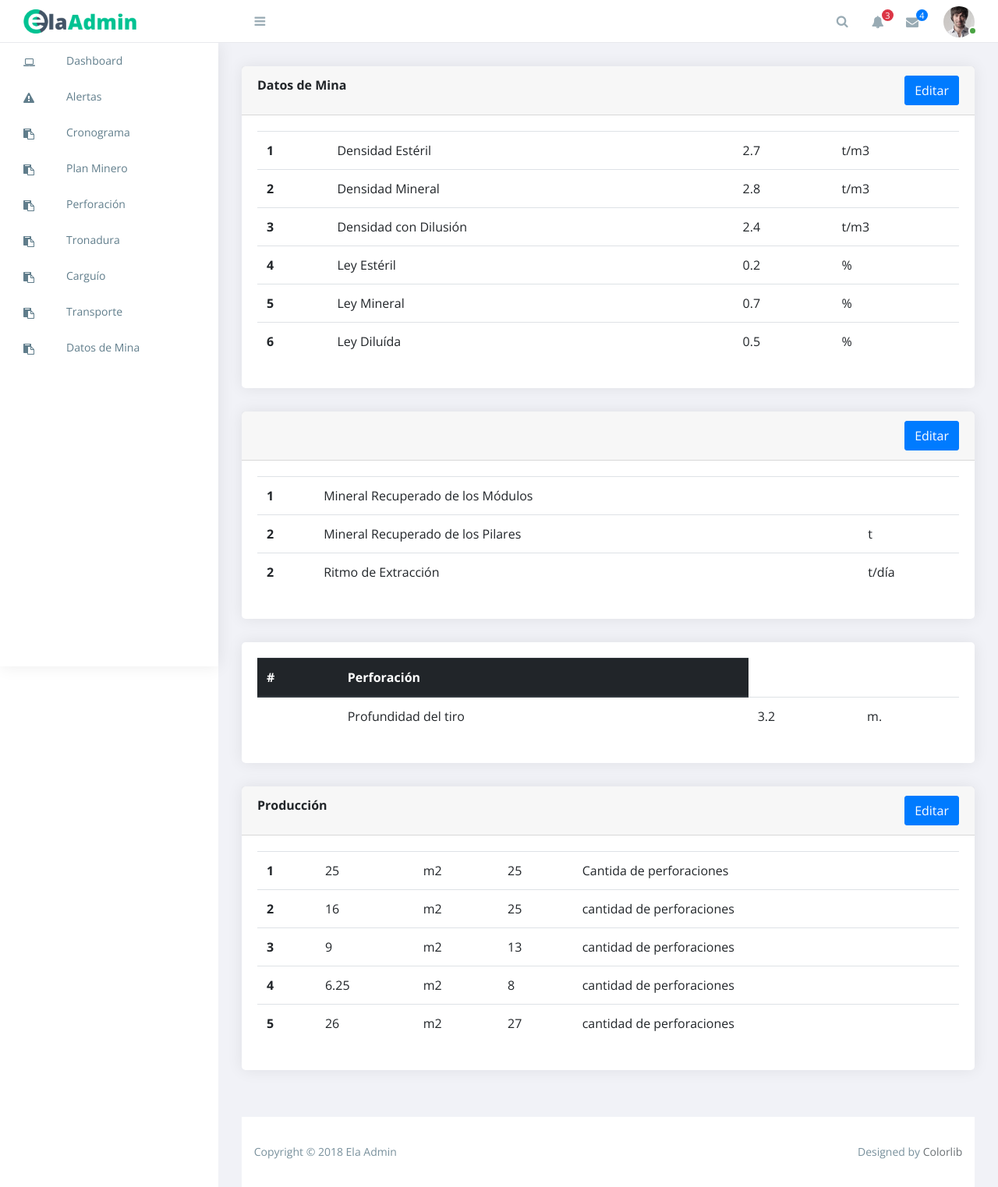
After one commit to gerald324/Gestimine2, a CodeIgniter app: page /Gestimine2/index.php/planificador/datos_mina in a window 1280 px wide. The commit adds this page. Shown: the whole page at 78% size. Run offline with CodeIgniter, Linux system fonts and the light colour scheme; data that the repository does not hold is empty; some libraries are stand-ins or nearby versions.

Commit message:
Agregada vista de datos de mina

```diff
--- a/application/controllers/Planificador.php
+++ b/application/controllers/Planificador.php
@@ -65,6 +65,15 @@ class Planificador extends CI_Controller{
 		$this->load->view('planificador_plan_tronadura.php');
 	}
 
+	public function datos_mina(){
+		$this->load->model('Usuarios_model','UM',true);
+		$datos['Usuarios']=$this->UM->getAll();
+		$content_data = array(
+			'usuarios' => $datos['Usuarios']
+		);
+		$this->load->view('planificador_datos_mina.php');
+	}
+
 	public function alertas(){
 		$this->load->model('Usuarios_model','UM',true);
 		$datos['Usuarios']=$this->UM->getAll();
--- /dev/null
+++ b/application/views/planificador_datos_mina.php
@@ -0,0 +1,434 @@
+<?php
+defined('BASEPATH') OR exit('No direct script access allowed');
+?><!doctype html>
+<!--[if lt IE 7]>      <html class="no-js lt-ie9 lt-ie8 lt-ie7" lang=""> <![endif]-->
+<!--[if IE 7]>         <html class="no-js lt-ie9 lt-ie8" lang=""> <![endif]-->
+<!--[if IE 8]>         <html class="no-js lt-ie9" lang=""> <![endif]-->
+<!--[if gt IE 8]><!--> <html class="no-js" lang=""> <!--<![endif]-->
+<head>
+	<meta charset="utf-8">
+	<meta http-equiv="X-UA-Compatible" content="IE=edge">
+	<title>Ela Admin - HTML5 Admin Template</title>
+	<meta name="description" content="Ela Admin - HTML5 Admin Template">
+	<meta name="viewport" content="width=device-width, initial-scale=1">
+
+	<link rel="apple-touch-icon" href="https://i.imgur.com/QRAUqs9.png">
+	<link rel="shortcut icon" href="https://i.imgur.com/QRAUqs9.png">
+
+	<link rel="stylesheet" href="https://cdn.jsdelivr.net/npm/normalize.css@8.0.0/normalize.min.css">
+	<link rel="stylesheet" href="https://cdn.jsdelivr.net/npm/bootstrap@4.1.3/dist/css/bootstrap.min.css">
+	<link rel="stylesheet" href="https://cdn.jsdelivr.net/npm/font-awesome@4.7.0/css/font-awesome.min.css">
+	<link rel="stylesheet" href="https://cdn.jsdelivr.net/gh/lykmapipo/themify-icons@0.1.2/css/themify-icons.css">
+	<link rel="stylesheet" href="https://cdn.jsdelivr.net/npm/pixeden-stroke-7-icon@1.2.3/pe-icon-7-stroke/dist/pe-icon-7-stroke.min.css">
+	<link rel="stylesheet" href="https://cdnjs.cloudflare.com/ajax/libs/flag-icon-css/3.2.0/css/flag-icon.min.css">
+	<link rel="stylesheet" href="<?php echo base_url(); ?>/assets/css/cs-skin-elastic.css">
+	<link rel="stylesheet" href="<?php echo base_url(); ?>/assets/css/style.css">
+
+	<link href='https://fonts.googleapis.com/css?family=Open+Sans:400,600,700,800' rel='stylesheet' type='text/css'>
+
+	<!-- <script type="text/javascript" src="https://cdn.jsdelivr.net/html5shiv/3.7.3/html5shiv.min.js"></script> -->
+
+</head>
+<body>
+<!-- Left Panel -->
+<aside id="left-panel" class="left-panel">
+	<nav class="navbar navbar-expand-sm navbar-default">
+
+		<div id="main-menu" class="main-menu collapse navbar-collapse">
+			<ul class="nav navbar-nav">
+				<li>
+					<a href="index"><i class="menu-icon fa fa-laptop"></i>Dashboard </a>
+				</li>
+				<li>
+					<a href="alertas"><i class="menu-icon fa fa-exclamation-triangle"></i>Alertas </a>
+				</li><!--Esto redirecciona al aviso de alerta-->
+				<li>
+					<a href=<?php echo "cronograma"?>><i class="menu-icon fa fa-clipboard"></i><?php echo "Cronograma"?></a>
+				</li>
+				<li>
+					<a href=<?php echo "plan_minero"?>><i class="menu-icon fa fa-clipboard"></i><?php echo "Plan Minero"?></a>
+				</li>
+				<li>
+					<a href=<?php echo "perforacion"?>><i class="menu-icon fa fa-clipboard"></i><?php echo "Perforación"?></a>
+				</li>
+				<li>
+					<a href=<?php echo "tronadura"?>><i class="menu-icon fa fa-clipboard"></i><?php echo "Tronadura"?></a>
+				</li>
+				<li>
+					<a href=<?php echo "carguio"?>><i class="menu-icon fa fa-clipboard"></i><?php echo "Carguío"?></a>
+				</li>
+				<li>
+					<a href=<?php echo "transporte"?>><i class="menu-icon fa fa-clipboard"></i><?php echo "Transporte"?></a>
+				</li>
+				<li>
+					<a href=<?php echo "datos_mina"?>><i class="menu-icon fa fa-clipboard"></i><?php echo "Datos de Mina"?></a>
+				</li>
+
+			</ul>
+		</div><!-- /.navbar-collapse -->
+	</nav>
+</aside><!-- /#left-panel -->
+<!-- Left Panel -->
+
+<!-- Right Panel -->
+
+<div id="right-panel" class="right-panel">
+
+	<!-- Header-->
+	<header id="header" class="header">
+		<div class="top-left">
+			<div class="navbar-header">
+				<a class="navbar-brand" href="./"><img src="<?php echo base_url(); ?>/assets/images/logo.png" alt="Logo"></a>
+				<a class="navbar-brand hidden" href="./"><img src="<?php echo base_url(); ?>/assets/images/logo2.png" alt="Logo"></a>
+				<a id="menuToggle" class="menutoggle"><i class="fa fa-bars"></i></a>
+			</div>
+		</div>
+		<div class="top-right">
+			<div class="header-menu">
+				<div class="header-left">
+					<button class="search-trigger"><i class="fa fa-search"></i></button>
+					<div class="form-inline">
+						<form class="search-form">
+							<input class="form-control mr-sm-2" type="text" placeholder="Search ..." aria-label="Search">
+							<button class="search-close" type="submit"><i class="fa fa-close"></i></button>
+						</form>
+					</div>
+
+					<div class="dropdown for-notification">
+						<button class="btn btn-secondary dropdown-toggle" type="button" id="notification" data-toggle="dropdown" aria-haspopup="true" aria-expanded="false">
+							<i class="fa fa-bell"></i>
+							<span class="count bg-danger">3</span>
+						</button>
+						<div class="dropdown-menu" aria-labelledby="notification">
+							<p class="red">You have 3 Notification</p>
+							<a class="dropdown-item media" href="#">
+								<i class="fa fa-check"></i>
+								<p>Server #1 overloaded.</p>
+							</a>
+							<a class="dropdown-item media" href="#">
+								<i class="fa fa-info"></i>
+								<p>Server #2 overloaded.</p>
+							</a>
+							<a class="dropdown-item media" href="#">
+								<i class="fa fa-warning"></i>
+								<p>Server #3 overloaded.</p>
+							</a>
+						</div>
+					</div>
+
+					<div class="dropdown for-message">
+						<button class="btn btn-secondary dropdown-toggle" type="button" id="message" data-toggle="dropdown" aria-haspopup="true" aria-expanded="false">
+							<i class="fa fa-envelope"></i>
+							<span class="count bg-primary">4</span>
+						</button>
+						<div class="dropdown-menu" aria-labelledby="message">
+							<p class="red">You have 4 Mails</p>
+							<a class="dropdown-item media" href="#">
+								<span class="photo media-left"><img alt="avatar" src="<?php echo base_url(); ?>/assets/images/avatar/1.jpg"></span>
+								<div class="message media-body">
+									<span class="name float-left">Jonathan Smith</span>
+									<span class="time float-right">Just now</span>
+									<p>Hello, this is an example msg</p>
+								</div>
+							</a>
+							<a class="dropdown-item media" href="#">
+								<span class="photo media-left"><img alt="avatar" src="<?php echo base_url(); ?>/assets/images/avatar/2.jpg"></span>
+								<div class="message media-body">
+									<span class="name float-left">Jack Sanders</span>
+									<span class="time float-right">5 minutes ago</span>
+									<p>Lorem ipsum dolor sit amet, consectetur</p>
+								</div>
+							</a>
+							<a class="dropdown-item media" href="#">
+								<span class="photo media-left"><img alt="avatar" src="<?php echo base_url(); ?>/assets/images/avatar/3.jpg"></span>
+								<div class="message media-body">
+									<span class="name float-left">Cheryl Wheeler</span>
+									<span class="time float-right">10 minutes ago</span>
+									<p>Hello, this is an example msg</p>
+								</div>
+							</a>
+							<a class="dropdown-item media" href="#">
+								<span class="photo media-left"><img alt="avatar" src="<?php echo base_url(); ?>/assets/images/avatar/4.jpg"></span>
+								<div class="message media-body">
+									<span class="name float-left">Rachel Santos</span>
+									<span class="time float-right">15 minutes ago</span>
+									<p>Lorem ipsum dolor sit amet, consectetur</p>
+								</div>
+							</a>
+						</div>
+					</div>
+				</div>
+
+				<div class="user-area dropdown float-right">
+					<a href="#" class="dropdown-toggle active" data-toggle="dropdown" aria-haspopup="true" aria-expanded="false">
+						<img class="user-avatar rounded-circle" src="<?php echo base_url(); ?>/assets/images/admin.jpg" alt="User Avatar">
+					</a>
+
+					<div class="user-menu dropdown-menu">
+						<a class="nav-link" href="#"><i class="fa fa-user"></i>My Profile</a>
+
+						<a class="nav-link" href="#"><i class="fa fa-bell-o"></i>Notifications <span class="count">13</span></a>
+
+						<a class="nav-link" href="#"><i class="fa fa-cog"></i>Settings</a>
+
+						<a class="nav-link" href="#"><i class="fa fa-power-off"></i>Logout</a>
+					</div>
+				</div>
+			</div>
+		</div>
+	</header><!-- /header -->
+	<!-- Header-->
+	<!--
+		<div class="breadcrumbs">
+			<div class="breadcrumbs-inner">
+				<div class="row m-0">
+					<div class="col-sm-4">
+						<div class="page-header float-left">
+							<div class="page-title">
+								<h1>Dashboard</h1>
+							</div>
+						</div>
+					</div>
+					<div class="col-sm-8">
+						<div class="page-header float-right">
+							<div class="page-title">
+								<ol class="breadcrumb text-right">
+									<li><a href="#">Dashboard</a></li>
+									<li><a href="#">Table</a></li>
+									<li class="active">Basic table</li>
+								</ol>
+							</div>
+						</div>
+					</div>
+				</div>
+			</div>
+		</div>
+	-->
+	<div class="content">
+		<div class="animated fadeIn">
+			<div class="row">
+
+				<!-- NO BORRAR LO QUE SIGUE----------------------------------------------------------------------------------------------------------------------------------------->
+				<div class="col-lg-12">
+					<div class="card">
+						<div class="card-header">
+							<strong class="card-title"><?php echo "Datos de Mina"; ?></strong>
+							<button onclick="window.location.href='/Gestimine2/Planificador/editar'" type="button" class="btn btn-primary" style="float:right"><?php echo "Editar"?></button>
+						</div>
+						<div class="card-body">
+							<table class="table">
+								<!--thead class="thead-dark">
+								<?php /*<tr>
+									<th scope="col">#</th>
+									<th scope="col">Infraestructura</th>
+									<th scope="col">Sección</th>
+									<th scope="col">Área</th>
+									<th scope="col">Total</th>
+									<th scope="col">Año 1</th>
+									<th scope="col">Año 2</th>
+									<th scope="col">Año 3</th>
+									<th scope="col">Total</th>
+								</tr-->*/ ;?>
+								</thead-->
+								<tbody>
+								<tr>
+									<th scope="row">1</th>
+									<td><?php echo "Densidad Estéril"?></td>
+									<td><?php echo "2.7"?></td>
+									<td><?php echo "t/m3"?></td>
+								</tr>
+								<tr>
+									<th scope="row">2</th>
+									<td><?php echo "Densidad Mineral"?></td>
+									<td><?php echo "2.8"?></td>
+									<td><?php echo "t/m3"?></td>
+								</tr>
+								<tr>
+									<th scope="row">3</th>
+									<td><?php echo "Densidad con Dilusión"?></td>
+									<td><?php echo "2.4"?></td>
+									<td><?php echo "t/m3"?></td>
+								</tr>
+								<tr>
+									<th scope="row">4</th>
+									<td><?php echo "Ley Estéril"?></td>
+									<td><?php echo "0.2"?></td>
+									<td><?php echo "%"?></td>
+								</tr>
+								<tr>
+									<th scope="row">5</th>
+									<td><?php echo "Ley Mineral"?></td>
+									<td><?php echo "0.7"?></td>
+									<td><?php echo "%"?></td>
+								</tr>
+								<tr>
+									<th scope="row">6</th>
+									<td><?php echo "Ley Diluída"?></td>
+									<td><?php echo "0.5"?></td>
+									<td><?php echo "%"?></td>
+								</tr>
+								</tbody>
+							</table>
+
+						</div>
+					</div>
+				</div>
+				<!-- NO BORRAR LO DE ARRIBA --------------------------------------------------------------------------------------------------------------------------------------------------->
+				<?php /*LO DE MÁS ABAJO: MODULO*/?>
+				<div class="col-lg-12">
+					<div class="card">
+						<div class="card-header">
+							<!--strong class="card-title"><?php echo "Módulo 1"; ?></strong-->
+							<button onclick="window.location.href='/Gestimine2/Planificador/editar'" type="button" class="btn btn-primary" style="float:right"><?php echo "Editar"?></button>
+						</div>
+						<div class="card-body">
+							<table class="table">
+								<?php /*<thead class="thead-dark">
+								<tr>
+									<th scope="col">#</th>
+									<th scope="col">Infraestructura</th>
+									<th scope="col">Sección</th>
+									<th scope="col">Área</th>
+									<th scope="col">Total</th>
+									<th scope="col">Año 1</th>
+									<th scope="col">Año 2</th>
+									<th scope="col">Año 3</th>
+									<th scope="col">Total</th>
+								</tr>
+								</thead>*/
+								?>
+								<tbody>
+								<tr>
+									<th scope="row">1</th>
+									<td><?php echo "Mineral Recuperado de los Módulos"; ?></td>
+									<td><?php echo " "?></td>
+									<td><?php echo " "?></td>
+								</tr>
+								<tr>
+									<th scope="row">2</th>
+									<td><?php echo "Mineral Recuperado de los Pilares"; ?></td>
+									<td><?php echo " "?></td>
+									<td><?php echo "t"?></td>
+								</tr>
+								<tr>
+									<th scope="row">2</th>
+									<td><?php echo "Ritmo de Extracción"; ?></td>
+									<td><?php echo " "?></td>
+									<td><?php echo "t/día"?></td>
+								</tr>
+								</tbody>
+							</table>
+
+						</div>
+					</div>
+				</div>
+				<?php /*FIN DE MODULO
+				Generar más módulos segun existan más módulos en base de datos
+ 				Generarlos antes de los totales de abajo
+ 				*/?>
+				<div class="col-lg-12">
+					<div class="card">
+						<div class="card-body">
+							<table class="table">
+								<thead class="thead-dark">
+								<tr>
+									<th scope="col">#</th>
+									<th scope="col"><?php echo "Perforación"?></th>
+								</tr>
+								</thead>
+								<tr>
+									<th scope="row"> </th>
+									<td><?php echo "Profundidad del tiro"?></td>
+									<td><?php echo "3.2"?></td>
+									<td><?php echo "m."?></td>
+								</tr>
+							</table>
+						</div>
+					</div>
+				</div>
+
+				<?php /*PRODUCCION*/?>
+				<div class="col-lg-12">
+					<div class="card">
+						<div class="card-header">
+							<strong class="card-title"><?php echo "Producción"; ?></strong>
+							<button onclick="window.location.href='/Gestimine2/Planificador/editar'" type="button" class="btn btn-primary" style="float:right"><?php echo "Editar"?></button>
+						</div>
+						<div class="card-body">
+							<table class="table">
+								<tbody>
+								<tr>
+									<th scope="row">1</th>
+									<td><?php echo "25"; ?></td>
+									<td><?php echo "m2"; ?></td>
+									<td><?php echo "25"; ?></td>
+									<td><?php echo "Cantida de perforaciones"; ?></td>
+								</tr>
+								<tr>
+									<th scope="row">2</th>
+									<td><?php echo "16"; ?></td>
+									<td><?php echo "m2"; ?></td>
+									<td><?php echo "25"; ?></td>
+									<td><?php echo "cantidad de perforaciones"; ?></td>
+								</tr>
+								<tr>
+									<th scope="row">3</th>
+									<td><?php echo "9"; ?></td>
+									<td><?php echo "m2"; ?></td>
+									<td><?php echo "13"; ?></td>
+									<td><?php echo "cantidad de perforaciones"; ?></td>
+								</tr>
+								<tr>
+									<th scope="row">4</th>
+									<td><?php echo "6.25"; ?></td>
+									<td><?php echo "m2"; ?></td>
+									<td><?php echo "8"; ?></td>
+									<td><?php echo "cantidad de perforaciones"; ?></td>
+								</tr>
+								<tr>
+									<th scope="row">5</th>
+									<td><?php echo "26"; ?></td>
+									<td><?php echo "m2"; ?></td>
+									<td><?php echo "27"; ?></td>
+									<td><?php echo "cantidad de perforaciones"; ?></td>
+								</tr>
+								</tbody>
+							</table>
+
+						</div>
+					</div>
+				</div>
+
+			</div>
+		</div><!-- .animated -->
+	</div><!-- .content -->
+
+	<div class="clearfix"></div>
+
+	<footer class="site-footer">
+		<div class="footer-inner bg-white">
+			<div class="row">
+				<div class="col-sm-6">
+					Copyright &copy; 2018 Ela Admin
+				</div>
+				<div class="col-sm-6 text-right">
+					Designed by <a href="https://colorlib.com">Colorlib</a>
+				</div>
+			</div>
+		</div>
+	</footer>
+
+</div><!-- /#right-panel -->
+
+<!-- Right Panel -->
+
+<!-- Scripts -->
+<script src="https://cdn.jsdelivr.net/npm/jquery@2.2.4/dist/jquery.min.js"></script>
+<script src="https://cdn.jsdelivr.net/npm/popper.js@1.14.4/dist/umd/popper.min.js"></script>
+<script src="https://cdn.jsdelivr.net/npm/bootstrap@4.1.3/dist/js/bootstrap.min.js"></script>
+<script src="https://cdn.jsdelivr.net/npm/jquery-match-height@0.7.2/dist/jquery.matchHeight.min.js"></script>
+<script src="assets/js/main.js"></script>
+
+
+</body>
+</html>
--- a/application/views/planificador_plan_carguio.php
+++ b/application/views/planificador_plan_carguio.php
@@ -59,6 +59,9 @@ defined('BASEPATH') OR exit('No direct script access allowed');
 				</li>
 				<li>
 					<a href=<?php echo "transporte"?>><i class="menu-icon fa fa-clipboard"></i><?php echo "Transporte"?></a>
+				</li>
+				<li>
+					<a href=<?php echo "datos_mina"?>><i class="menu-icon fa fa-clipboard"></i><?php echo "Datos de Mina"?></a>
 				</li>
 
 			</ul>
--- a/application/views/planificador_plan_cronograma.php
+++ b/application/views/planificador_plan_cronograma.php
@@ -59,6 +59,9 @@
 				</li>
 				<li>
 					<a href=<?php echo "transporte"?>><i class="menu-icon fa fa-clipboard"></i><?php echo "Transporte"?></a>
+				</li>
+				<li>
+					<a href=<?php echo "datos_mina"?>><i class="menu-icon fa fa-clipboard"></i><?php echo "Datos de Mina"?></a>
 				</li>
 
 			</ul>
--- a/application/views/planificador_plan_minero.php
+++ b/application/views/planificador_plan_minero.php
@@ -59,6 +59,9 @@ defined('BASEPATH') OR exit('No direct script access allowed');
 				</li>
 				<li>
 					<a href=<?php echo "transporte"?>><i class="menu-icon fa fa-clipboard"></i><?php echo "Transporte"?></a>
+				</li>
+				<li>
+					<a href=<?php echo "datos_mina"?>><i class="menu-icon fa fa-clipboard"></i><?php echo "Datos de Mina"?></a>
 				</li>
 
 			</ul>
--- a/application/views/planificador_plan_perforacion.php
+++ b/application/views/planificador_plan_perforacion.php
@@ -59,6 +59,9 @@ defined('BASEPATH') OR exit('No direct script access allowed');
 				</li>
 				<li>
 					<a href=<?php echo "transporte"?>><i class="menu-icon fa fa-clipboard"></i><?php echo "Transporte"?></a>
+				</li>
+				<li>
+					<a href=<?php echo "datos_mina"?>><i class="menu-icon fa fa-clipboard"></i><?php echo "Datos de Mina"?></a>
 				</li>
 
 			</ul>
--- a/application/views/planificador_plan_tronadura.php
+++ b/application/views/planificador_plan_tronadura.php
@@ -59,6 +59,9 @@ defined('BASEPATH') OR exit('No direct script access allowed');
 				</li>
 				<li>
 					<a href=<?php echo "transporte"?>><i class="menu-icon fa fa-clipboard"></i><?php echo "Transporte"?></a>
+				</li>
+				<li>
+					<a href=<?php echo "datos_mina"?>><i class="menu-icon fa fa-clipboard"></i><?php echo "Datos de Mina"?></a>
 				</li>
 
 			</ul>
```
